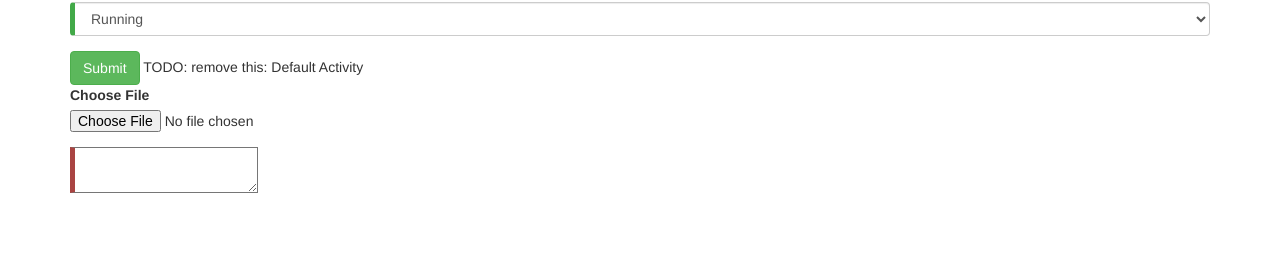
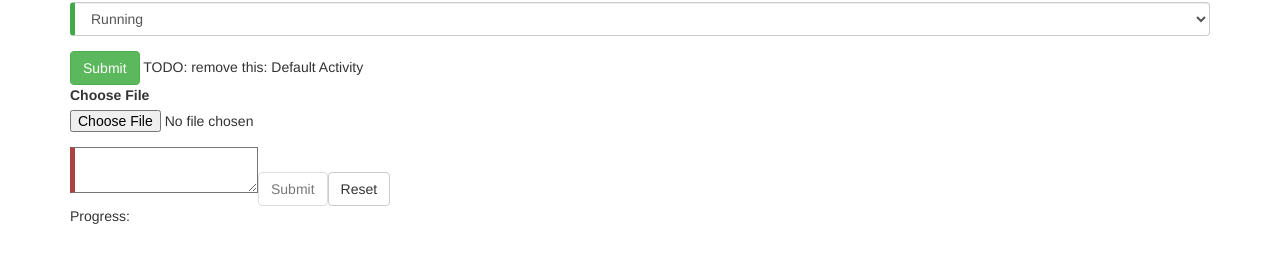
Before and after one commit to agussman/garmin-fit-fix, an Angular app in the folder fit-convert-ng5/: page / in a window 1280 px wide. Shown: the part 167-423 px from the top of the page. Built offline with nearby package versions, Linux system fonts and the light colour scheme.

Commit message:
New reactiveform is submitting to endpoint, but getting a 415

```diff
--- a/fit-convert-ng5/src/app/activity-form/activity-form.component.html
+++ b/fit-convert-ng5/src/app/activity-form/activity-form.component.html
@@ -28,11 +28,25 @@
 
   <textarea id='fileDescription' name='fileDescription' formControlName='fileDescription'></textarea>
 
+      <div *ngIf='fileDescription.invalid && (fileDescription.dirty || fileDescription.touched)'>
+        <div *ngIf='fileDescription.errors.required'>
+            Content is required.
+        </div>
+        <div *ngIf='fileDescription.errors.maxlength'>
+            Max length is 280
+        </div>
+        <div *ngIf='fileDescription.errors.minlength'>
+            Min length is 4
+        </div>
+    </div>
 
-
-
+    <button type='submit' class='btn btn-default' [disabled]='statusFormGroup.invalid'>Submit</button>
+    <button type='button' class='btn btn-default' (click)='statusNgForm.resetForm({})'>Reset</button>
 
 
   </form>
 
+  Progress:
+<div style='width:%;background-color:#007cae;'><span *ngIf='uploadProgress > 25'>%</span></div>
+
 </div>
```
